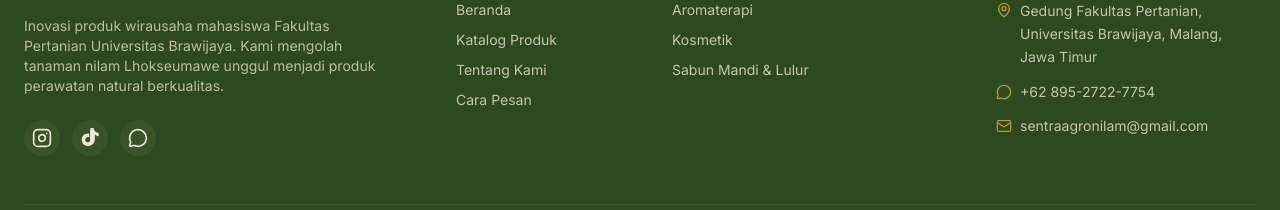
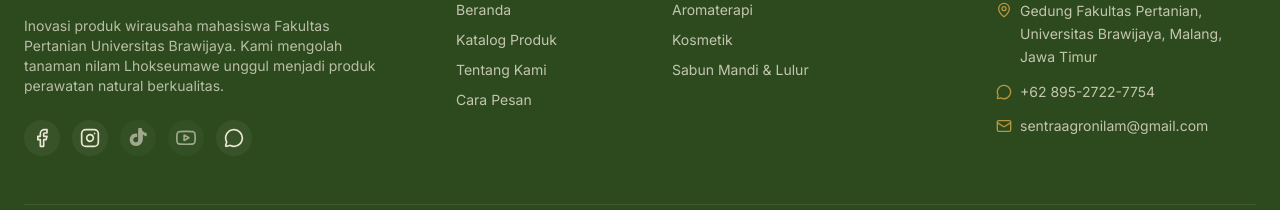
Before and after one commit to ahmadrofiussuud/rumahnilam, a Next.js app: page / in a window 1280 px wide. Shown: the part 4216-4426 px from the top of the page. Built offline with nearby package versions, Linux system fonts and the light colour scheme; a web font is replaced by a local one.

Commit message:
Feat: add Facebook link and YouTube logo placeholder in Footer

```diff
--- a/src/components/layout/Footer.tsx
+++ b/src/components/layout/Footer.tsx
@@ -15,6 +15,19 @@
 const TikTokIcon = () => (
   <svg className="w-5 h-5 fill-current" viewBox="0 0 24 24" xmlns="http://www.w3.org/2000/svg">
     <path d="M12.525.02c1.31-.02 2.61-.01 3.91-.02.08 1.53.63 3.09 1.75 4.17 1.12 1.11 2.7 1.62 4.24 1.79v4.03c-1.44-.17-2.86-.74-3.94-1.74-.22-.2-.41-.43-.59-.67-.07 1.5-.03 3.01-.03 4.52 0 2.23-.32 4.51-1.63 6.34-1.37 1.94-3.71 3.1-6.11 3.17-2.94.13-5.91-1.39-7.24-4.01-1.46-2.73-1.07-6.28 1.02-8.58 1.77-2.02 4.63-2.83 7.15-2.04v4.11c-1.32-.47-2.89-.16-3.87.84-1.04 1.01-1.2 2.77-.38 3.91.75 1.09 2.15 1.55 3.42 1.15 1.18-.34 1.9-1.44 1.91-2.67.01-3.66.01-7.33.01-11v-.15z" />
+  </svg>
+);
+
+const FacebookIcon = () => (
+  <svg className="w-5 h-5 fill-none stroke-current" viewBox="0 0 24 24" strokeWidth="2" strokeLinecap="round" strokeLinejoin="round" xmlns="http://www.w3.org/2000/svg">
+    <path d="M18 2h-3a5 5 0 0 0-5 5v3H7v4h3v8h4v-8h3l1-4h-4V7a1 1 0 0 1 1-1h3z"></path>
+  </svg>
+);
+
+const YoutubeIcon = () => (
+  <svg className="w-5 h-5 fill-none stroke-current" viewBox="0 0 24 24" strokeWidth="2" strokeLinecap="round" strokeLinejoin="round" xmlns="http://www.w3.org/2000/svg">
+    <path d="M22.54 6.42a2.78 2.78 0 0 0-1.94-2C18.88 4 12 4 12 4s-6.88 0-8.6.46a2.78 2.78 0 0 0-1.94 2A29 29 0 0 0 1 11.75a29 29 0 0 0 .46 5.33A2.78 2.78 0 0 0 3.4 19c1.72.46 8.6.46 8.6.46s6.88 0 8.6-.46a2.78 2.78 0 0 0 1.94-2 29 29 0 0 0 .46-5.25 29 29 0 0 0-.46-5.33z"></path>
+    <polygon points="9.75 15.02 15.5 11.75 9.75 8.48 9.75 15.02"></polygon>
   </svg>
 );
 
@@ -48,6 +61,15 @@
             </p>
             <div className="flex items-center gap-3 mt-2">
               <a
+                href="https://www.facebook.com/RumahProduksNilamAceh/"
+                target="_blank"
+                rel="noopener noreferrer"
+                aria-label="Rumah Produksi Nilam Facebook"
+                className="p-2 bg-brand-cream/5 hover:bg-brand-gold/20 hover:text-brand-cream rounded-full transition-all duration-300"
+              >
+                <FacebookIcon />
+              </a>
+              <a
                 href="https://www.instagram.com/rumahproduksinilamaceh/"
                 target="_blank"
                 rel="noopener noreferrer"
@@ -57,13 +79,20 @@
                 <InstagramIcon />
               </a>
               <a
-                href="https://tiktok.com"
-                target="_blank"
-                rel="noopener noreferrer"
+                href="#"
+                onClick={(e) => e.preventDefault()}
                 aria-label="Rumah Produksi Nilam TikTok"
-                className="p-2 bg-brand-cream/5 hover:bg-brand-gold/20 hover:text-brand-cream rounded-full transition-all duration-300"
+                className="p-2 bg-brand-cream/5 hover:bg-brand-gold/20 hover:text-brand-cream rounded-full transition-all duration-300 opacity-60 hover:opacity-100"
               >
                 <TikTokIcon />
+              </a>
+              <a
+                href="#"
+                onClick={(e) => e.preventDefault()}
+                aria-label="Rumah Produksi Nilam YouTube"
+                className="p-2 bg-brand-cream/5 hover:bg-brand-gold/20 hover:text-brand-cream rounded-full transition-all duration-300 opacity-60 hover:opacity-100"
+              >
+                <YoutubeIcon />
               </a>
               <a
                 href={whatsappUrl}
```
